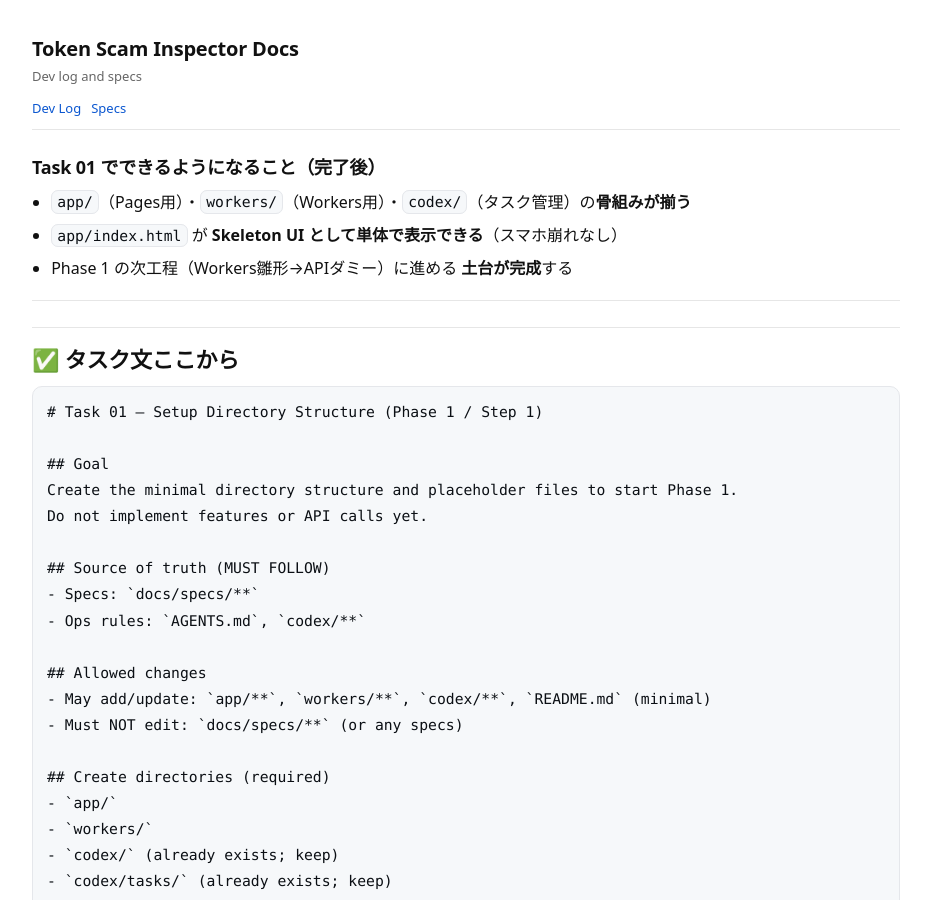
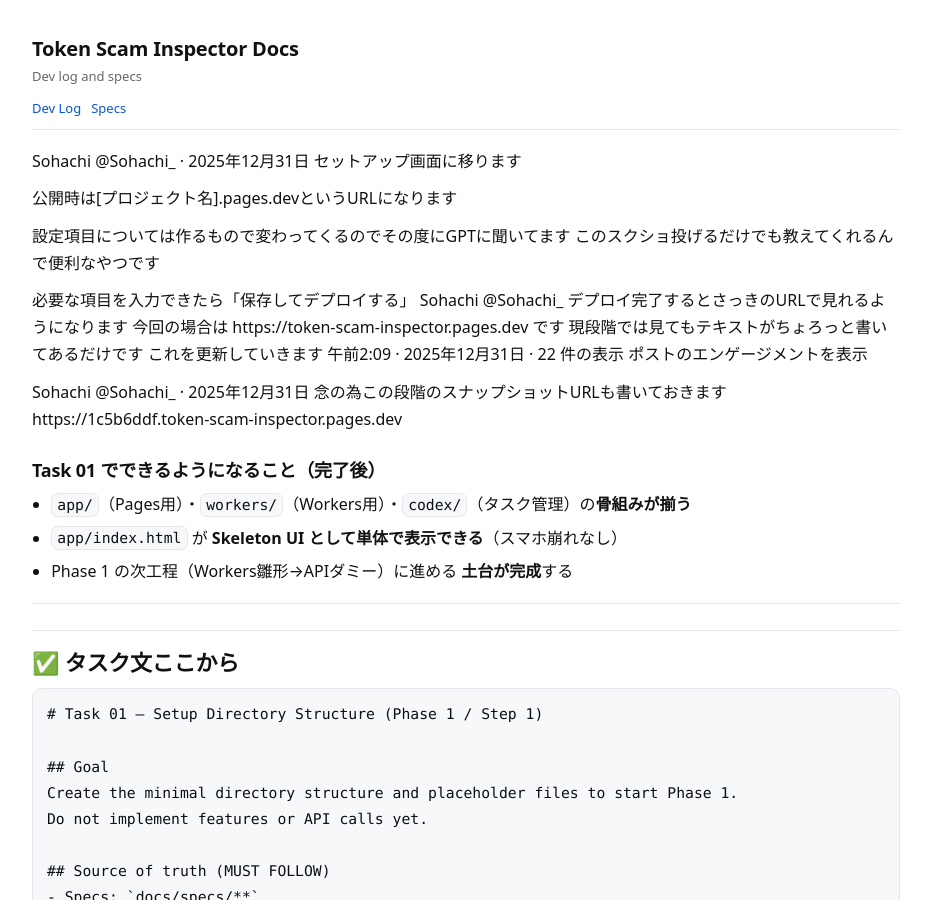
Before and after one commit to badjoke-lab/token-scam-inspector, a Jekyll site: the page built from docs/dev-log/2025-12-30.md, in a window 1280 px wide and 900 px high. Shown: the whole window, without its empty margins (174-1105 px from the left). Built offline with Jekyll 4.4.1, drawn with Linux system fonts in a browser that asks for light colours; our own code applies the rules of GitHub Pages for plain Markdown files.

Commit message:
Update 2025-12-30.md

```diff
--- a/docs/dev-log/2025-12-30.md
+++ b/docs/dev-log/2025-12-30.md
@@ -1,3 +1,37 @@
+
+Sohachi
+@Sohachi_
+·
+2025年12月31日
+セットアップ画面に移ります
+
+公開時は[プロジェクト名].pages.devというURLになります
+
+設定項目については作るもので変わってくるのでその度にGPTに聞いてます
+このスクショ投げるだけでも教えてくれるんで便利なやつです
+
+必要な項目を入力できたら「保存してデプロイする」
+Sohachi
+@Sohachi_
+デプロイ完了するとさっきのURLで見れるようになります
+今回の場合は https://token-scam-inspector.pages.dev です
+現段階では見てもテキストがちょろっと書いてあるだけです
+これを更新していきます
+午前2:09 · 2025年12月31日
+·
+22
+ 件の表示
+ポストのエンゲージメントを表示
+
+Sohachi
+@Sohachi_
+·
+2025年12月31日
+念の為この段階のスナップショットURLも書いておきます
+https://1c5b6ddf.token-scam-inspector.pages.dev
+
+
+
 ### Task 01 でできるようになること（完了後）
 
 * `app/`（Pages用）・`workers/`（Workers用）・`codex/`（タスク管理）の**骨組みが揃う**
```
